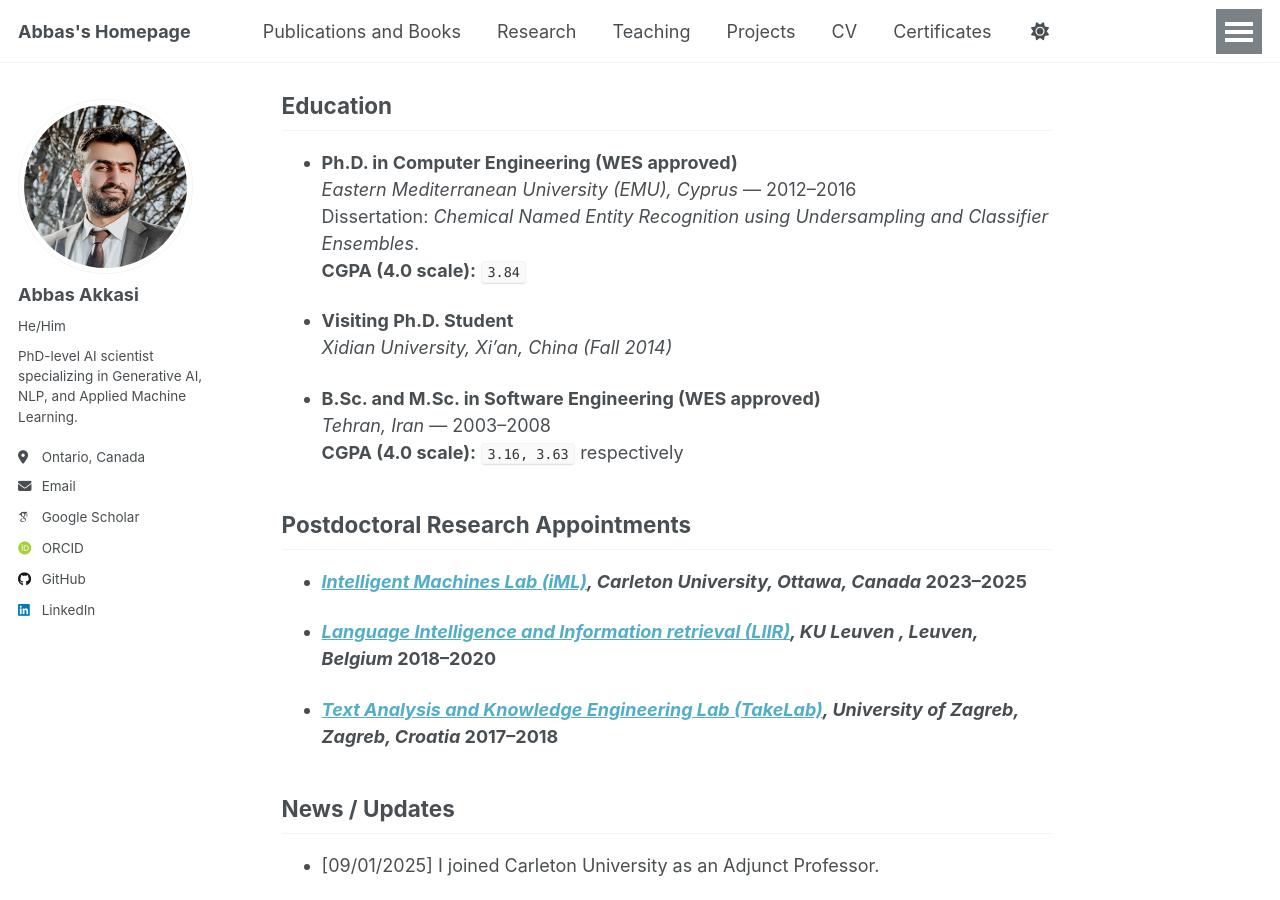
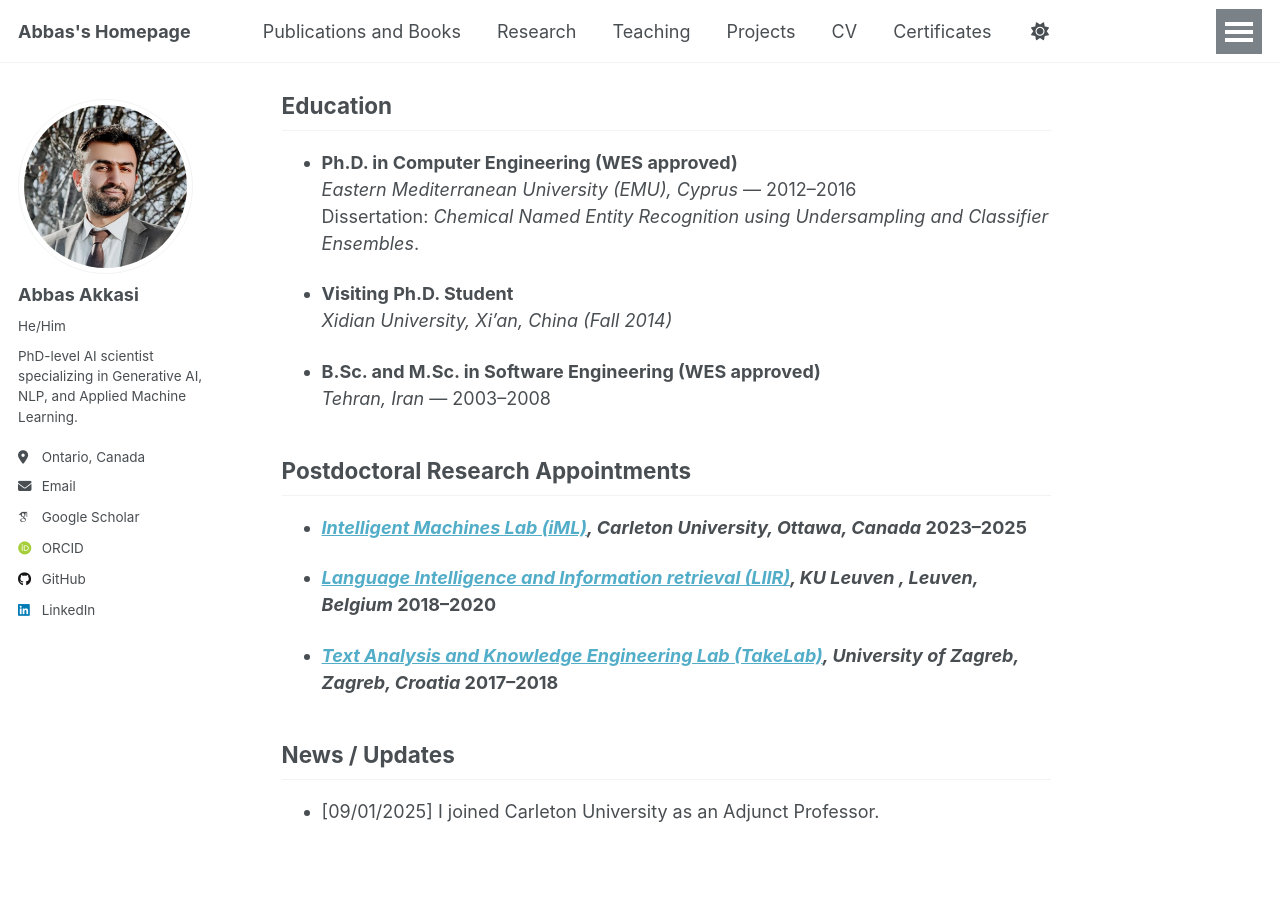
Before and after one commit to akkasi/akkasi.github.io, a Jekyll site: the page built from _pages/about.md, in a window 1280 px wide and 900 px high, scrolled down 362 px. Built offline with Jekyll 4.4.1, drawn with Linux system fonts in a browser that asks for light colours; some web fonts are replaced; a script that is not in the unit is left out.

Commit message:
Update about.md

```diff
--- a/_pages/about.md
+++ b/_pages/about.md
@@ -15,14 +15,13 @@ I am a computer scientist specializing in Natural Language Processing, Generativ
 - **Ph.D. in Computer Engineering (WES approved)**
   *Eastern Mediterranean University (EMU), Cyprus* — 2012–2016
   Dissertation: *Chemical Named Entity Recognition using Undersampling and Classifier Ensembles*.
-  **CGPA (4.0 scale):** `3.84`
 
 - **Visiting Ph.D. Student**
   *Xidian University, Xi'an, China (Fall 2014)*
 
 - **B.Sc. and M.Sc. in Software Engineering (WES approved)**
   *Tehran, Iran* — 2003–2008
-  **CGPA (4.0 scale):** `3.16, 3.63` respectively
+
 
 
 
```
